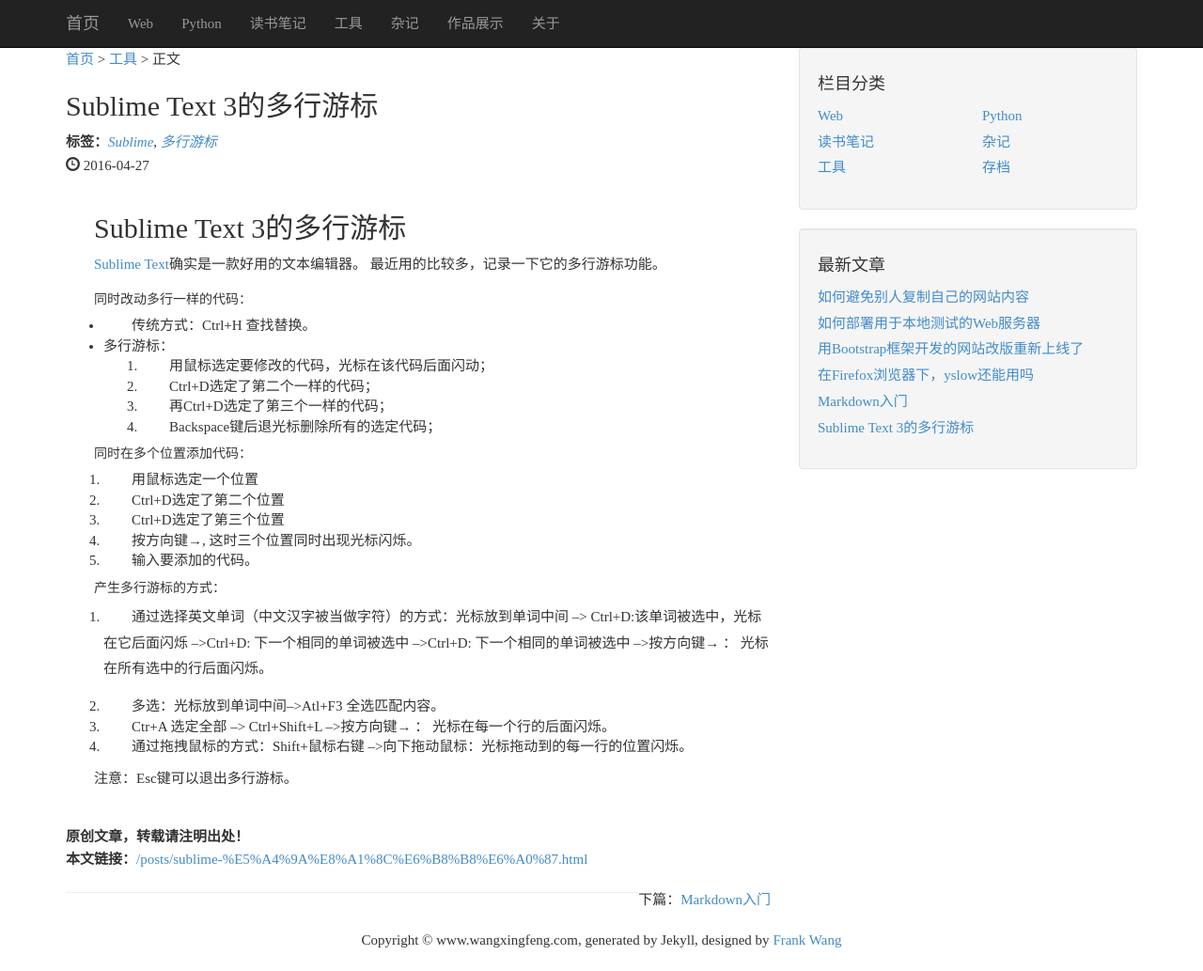
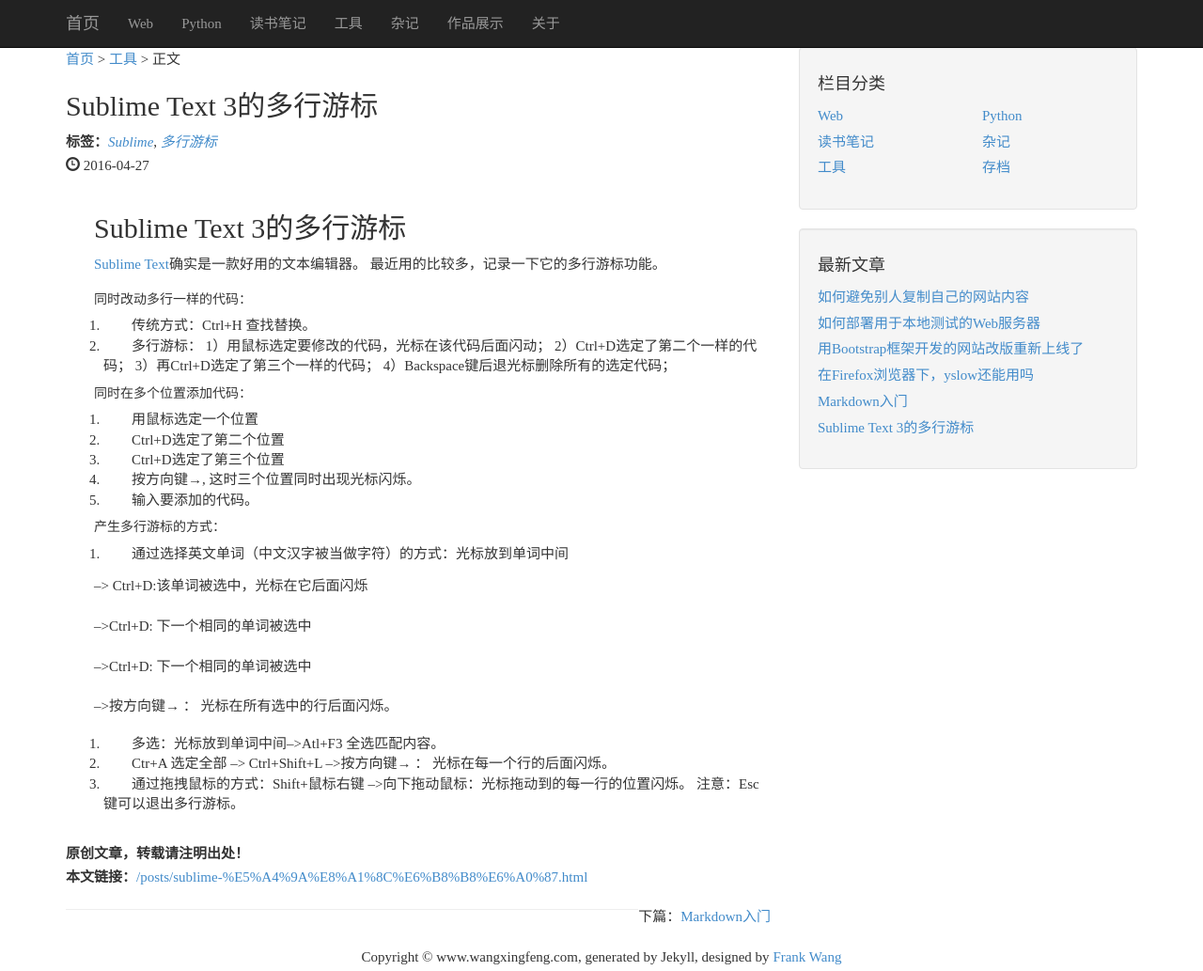
Before and after one commit to frankwang0909/blog_v1.0, a Jekyll site: the page built from _posts/2016-04-27-sublime-多行游标.md, in a window 1280 px wide and 1033 px high. Shown: the whole window at 94% size. Built offline with Jekyll 4.4.1, drawn with Linux system fonts in a browser that asks for light colours; nearby versions of some CDN libraries; library files that are not in the unit come from our copies; comment, search, counter and statistics services are not loaded.

Commit message:
修改排版

```diff
--- a/_posts/2016-04-27-sublime-多行游标.md
+++ b/_posts/2016-04-27-sublime-多行游标.md
@@ -10,12 +10,12 @@
 最近用的比较多，记录一下它的多行游标功能。
 
 ##### 同时改动多行一样的代码：
-* 传统方式：Ctrl+H 查找替换。
-* 多行游标：
-1. 用鼠标选定要修改的代码，光标在该代码后面闪动；
-2. Ctrl+D选定了第二个一样的代码；
-3. 再Ctrl+D选定了第三个一样的代码；
-4. Backspace键后退光标删除所有的选定代码；
+1. 传统方式：Ctrl+H 查找替换。
+2. 多行游标：
+	1）用鼠标选定要修改的代码，光标在该代码后面闪动；
+	2）Ctrl+D选定了第二个一样的代码；
+	3）再Ctrl+D选定了第三个一样的代码；
+	4）Backspace键后退光标删除所有的选定代码；
 
 ##### 同时在多个位置添加代码：
 1. 用鼠标选定一个位置
@@ -27,13 +27,20 @@
 
 ##### 产生多行游标的方式：
 1. 通过选择英文单词（中文汉字被当做字符）的方式：光标放到单词中间
+
+
 --> Ctrl+D:该单词被选中，光标在它后面闪烁
+
+
 -->Ctrl+D: 下一个相同的单词被选中
+
+
 -->Ctrl+D: 下一个相同的单词被选中
+
+
 -->按方向键→ ： 光标在所有选中的行后面闪烁。
 
 2. 多选：光标放到单词中间-->Atl+F3 全选匹配内容。
 3. Ctr+A 选定全部 --> Ctrl+Shift+L -->按方向键→ ： 光标在每一个行的后面闪烁。
 4. 通过拖拽鼠标的方式：Shift+鼠标右键 -->向下拖动鼠标：光标拖动到的每一行的位置闪烁。
-
 注意：Esc键可以退出多行游标。
```
